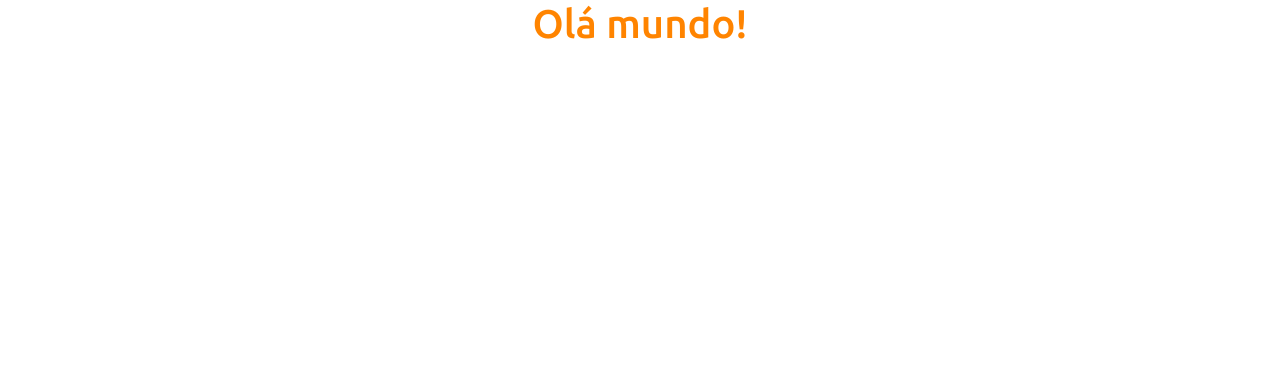
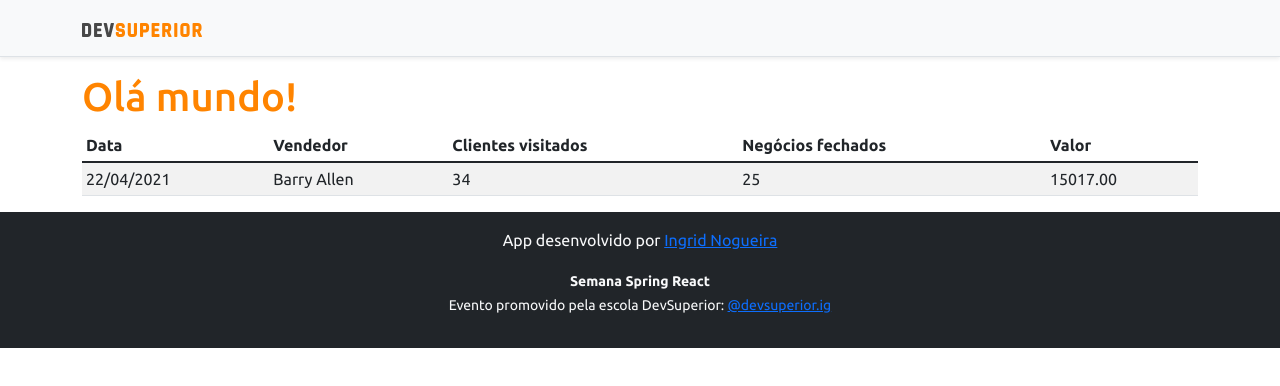
Before and after one commit to Isnogueira/projeto-sds4, a React (Create React App) app in the folder frontend/: page / in a window 1280 px wide. Shown: the top 386 px of the page. Built offline with nearby package versions, Linux system fonts and the light colour scheme.

Commit message:
Basic static components

```diff
--- a/frontend/src/App.tsx
+++ b/frontend/src/App.tsx
@@ -1,9 +1,18 @@
+import DataTable from "components/DataTable";
+import Footer from "components/Footer";
+import NavBar from "components/NavBar";
+import { Fragment } from "react";
 
 function App() {
   return (
-    <div className="container text-center">
-      <h1 className="text-primary">Olá mundo!</h1>
-    </div>
+    <>
+      <NavBar />
+      <div className="container">
+        <h1 className="text-primary">Olá mundo!</h1>
+        <DataTable/>
+      </div>
+      <Footer/>
+    </>
   );
 }
 
--- /dev/null
+++ b/frontend/src/components/DataTable/index.tsx
@@ -0,0 +1,31 @@
+function DataTable() {
+    return (
+        <div>
+            <div className="table-responsive">
+                <table className="table table-striped table-sm">
+                    <thead>
+                        <tr>
+                            <th>Data</th>
+                            <th>Vendedor</th>
+                            <th>Clientes visitados</th>
+                            <th>Negócios fechados</th>
+                            <th>Valor</th>
+                        </tr>
+                    </thead>
+                    <tbody>
+                        <tr>
+                            <td>22/04/2021</td>
+                            <td>Barry Allen</td>
+                            <td>34</td>
+                            <td>25</td>
+                            <td>15017.00</td>
+                        </tr>
+                    </tbody>
+                </table>
+            </div>
+
+        </div>
+    );
+}
+
+export default DataTable;
--- /dev/null
+++ b/frontend/src/components/Footer/index.tsx
@@ -0,0 +1,15 @@
+function Footer() {
+    return (
+        <div>
+            <footer className="footer mt-auto py-3 bg-dark">
+                <div className="container">
+                    <p className="text-light">App desenvolvido por <a href="https://github.com/Isnogueira" target="_blank" rel="noreferrer">Ingrid Nogueira</a></p>
+                    <p className="text-light"><small><strong>Semana Spring React</strong><br />
+                        Evento promovido pela escola DevSuperior: <a href="https://instagram.com/devsuperior.ig" target="_blank" rel="noreferrer">@devsuperior.ig</a></small></p>
+                </div>
+            </footer>
+        </div>
+    );
+}
+
+export default Footer;
--- /dev/null
+++ b/frontend/src/components/NavBar/index.tsx
@@ -0,0 +1,15 @@
+import ImgDsDark from 'assets/img/ds-dark.svg'
+
+function NavBar() {
+    return (
+        <div className="d-flex flex-column flex-md-row align-items-center p-3 px-md-4 mb-3 bg-light border-bottom shadow-sm">
+            <div className="container">
+                <nav className="my-2 my-md-0 mr-md-3">
+                    <img src={ImgDsDark} alt="DevSuperior" width="120" />
+                </nav>
+            </div>
+        </div>
+    );
+}
+
+export default NavBar;
```
Also changed, not shown: frontend/src/assets/img/ds-dark.svg (added).
